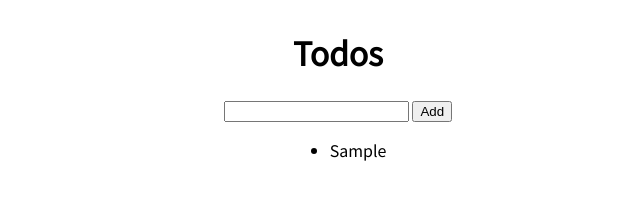
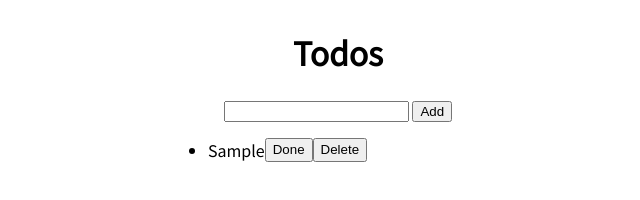
Before and after one commit to benike88/todo-list, a plain HTML site: page index.html in a window 1280 px wide. Both pictures are taken after typing "Sample" into the empty fields and a click on the button "Add". Shown: the whole page, without its empty margins (302-942 px from the left). Drawn offline with nearby package versions, Linux system fonts and the light colour scheme; a web font is replaced by a local one.

Commit message:
Big changes

```diff
--- a/index.html
+++ b/index.html
@@ -9,7 +9,7 @@
 </head>
 <body>
     <h1>Todos</h1>
-    <div class="input">
+    <div id="input">
         <input type="text" id="inputbox">
         <button id="add">Add</button>
     </div>
--- a/scripts.js
+++ b/scripts.js
@@ -1,7 +1,7 @@
 let count = 0;
 
 $('#add').click(function() {
-    $('#ulist').append('<li id="todo'+ count +'">' + $('#inputbox').val() + "</li>");
+    $('#ulist').append('<div class="item"><li id="todo'+ count +'">' + $('#inputbox').val() + '</li><button class="actions" id="done">Done</button><button class="actions" id="delete">Delete</button></div><br>');
     $('#inputbox').val('');
     count++;
 })
--- a/style.css
+++ b/style.css
@@ -5,3 +5,15 @@ body {
     align-items: center;
     flex-direction: column;
 }
+
+ul {
+    width: 300px;
+}
+
+.item {
+    display: inline-flex;
+    width: 100%;
+}
+
+.actions {
+    justify-content: flex-end;
```
